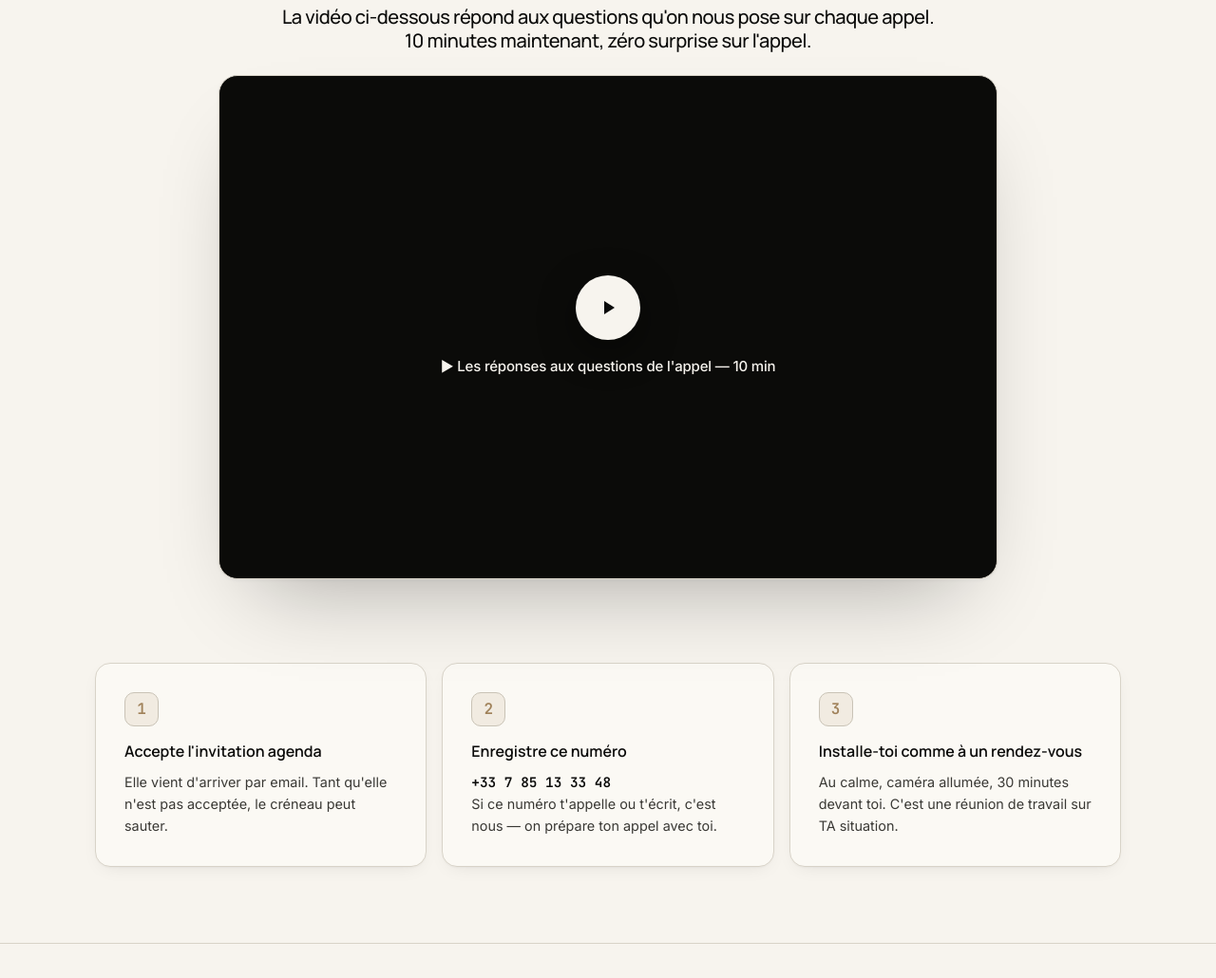
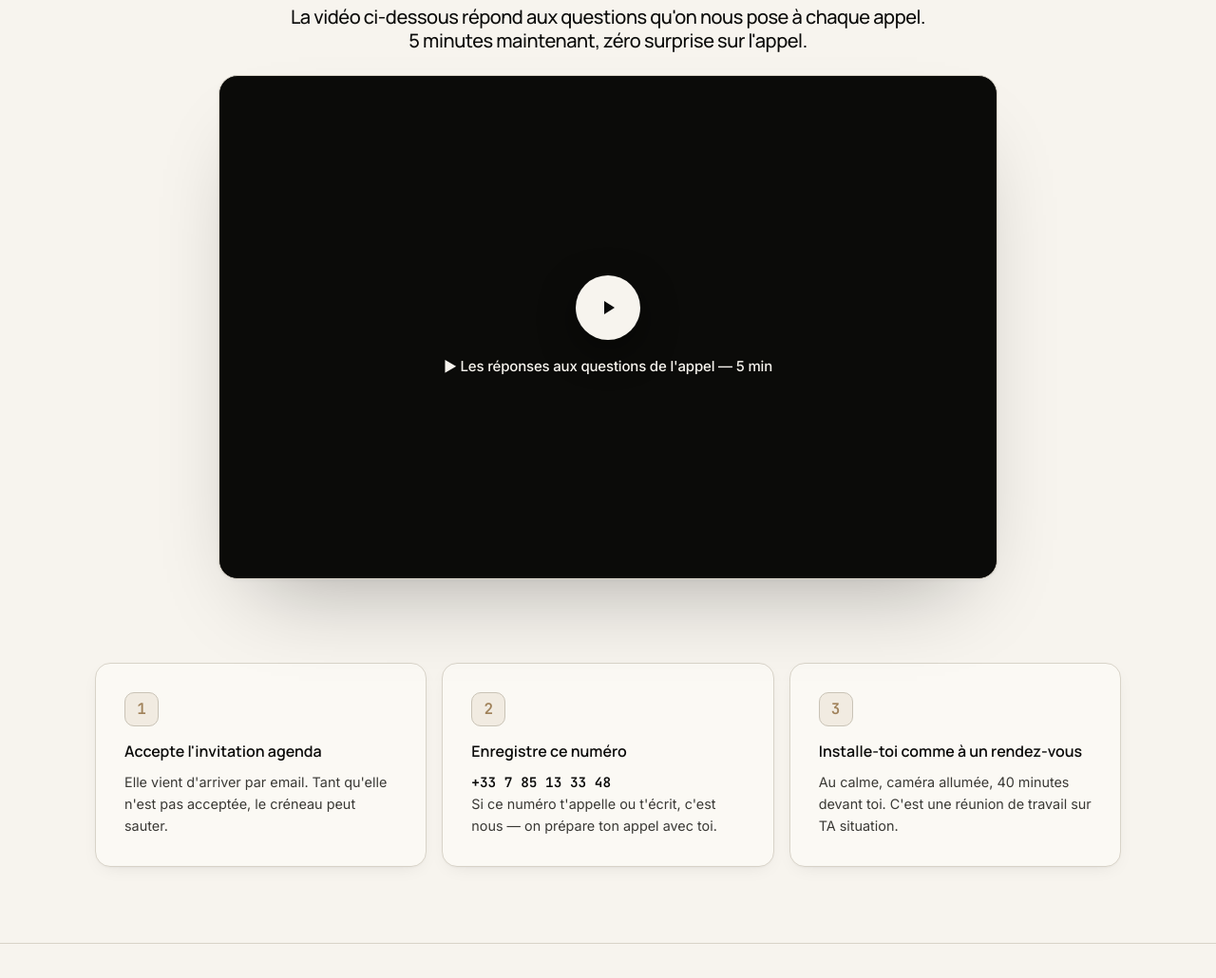
Before and after one commit to entrayguesamaury-netizen/vaulgard-funnel, a plain HTML site: page confirmation.html in a window 1280 px wide. Shown: the part 270-1300 px from the top of the page at 95% size. Drawn offline with Linux system fonts and the light colour scheme; no server answers.

Commit message:
Corrige les durées : vidéo FAQ 5 min, appel 40 min
Co-Authored-By: Claude Fable 5 <noreply@anthropic.com>

```diff
--- a/confirmation.html
+++ b/confirmation.html
@@ -5,7 +5,7 @@
   <meta name="viewport" content="width=device-width, initial-scale=1.0" />
   <title>C'est réservé — Vaulgard</title>
   <meta name="robots" content="noindex" />
-  <meta name="description" content="Ton appel est réservé. Prépare-le en 10 minutes : les réponses aux questions qu'on nous pose à chaque appel." />
+  <meta name="description" content="Ton appel est réservé. Prépare-le en 5 minutes : les réponses aux questions qu'on nous pose à chaque appel." />
   <link rel="preconnect" href="https://fonts.googleapis.com" />
   <link rel="preconnect" href="https://fonts.gstatic.com" crossorigin />
   <link href="https://fonts.googleapis.com/css2?family=Manrope:wght@500;600;700;800&family=Inter:ital,wght@0,400;0,500;0,600;1,800&family=JetBrains+Mono:wght@500;600&display=swap" rel="stylesheet" />
@@ -30,8 +30,8 @@
         C'est réservé. Maintenant,<br />
         <span class="hl">fais tes recherches sur nous.</span>
       </h1>
-      <p class="sub">La vidéo ci-dessous répond aux questions qu'on nous pose sur chaque appel.<br />
-      10 minutes maintenant, zéro surprise sur l'appel.</p>
+      <p class="sub">La vidéo ci-dessous répond aux questions qu'on nous pose à chaque appel.<br />
+      5 minutes maintenant, zéro surprise sur l'appel.</p>
 
       <!-- Vidéo principale : mp4 (chapitres cliquables) ou Wistia — config.js -->
       <div class="vsl" id="confirm-video" style="max-width:820px">
@@ -40,7 +40,7 @@
           <div class="play">
             <svg width="24" height="24" viewBox="0 0 24 24" fill="#0a0a0a"><path d="M8 5v14l11-7z"/></svg>
           </div>
-          <p>▶ Les réponses aux questions de l'appel — 10 min</p>
+          <p>▶ Les réponses aux questions de l'appel — 5 min</p>
         </div>
       </div>
       <div class="chapters" id="chapters"></div>
@@ -64,7 +64,7 @@
       <div class="card step-card">
         <div class="step-n">3</div>
         <h3>Installe-toi comme à un rendez-vous</h3>
-        <p>Au calme, caméra allumée, 30 minutes devant toi. C'est une réunion de travail sur TA situation.</p>
+        <p>Au calme, caméra allumée, 40 minutes devant toi. C'est une réunion de travail sur TA situation.</p>
       </div>
     </div>
   </section>
```
